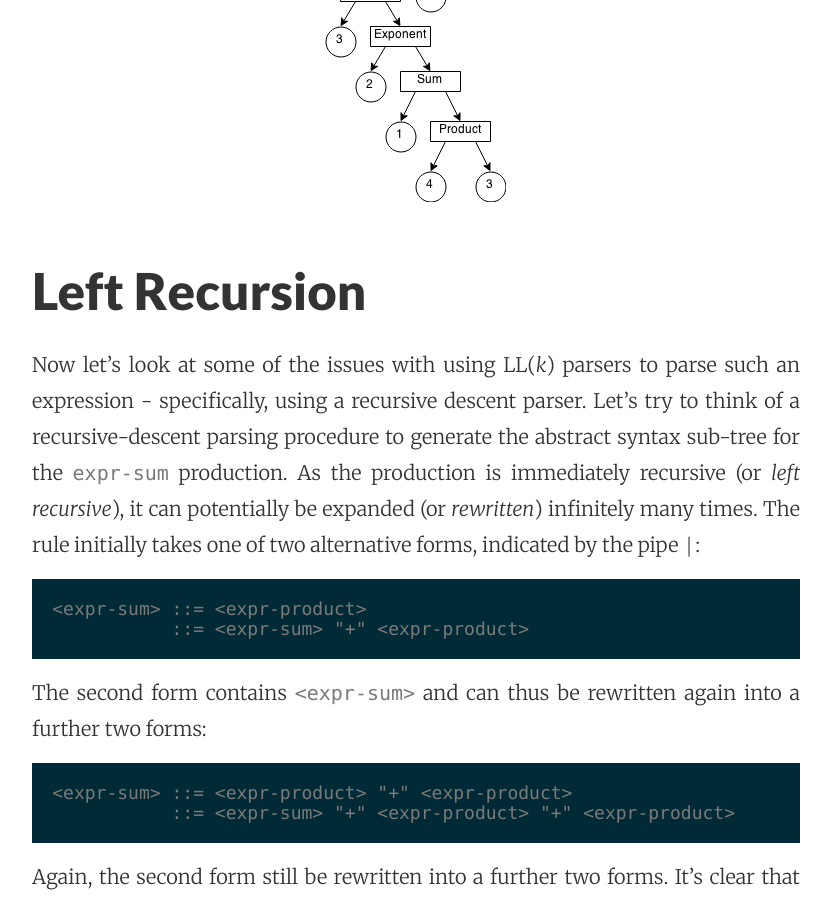
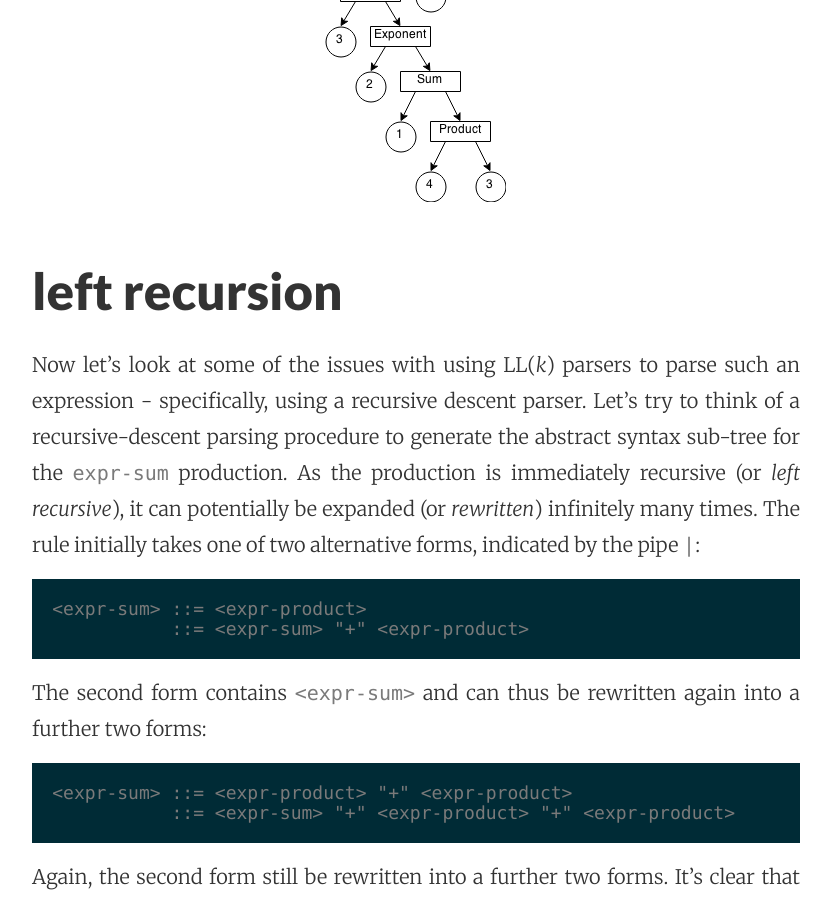
Before and after one commit to tom-galvin/tom-galvin.github.io, a Jekyll site: the page built from _posts/2014-12-25-parsing.md, in a window 1280 px wide and 900 px high, scrolled down 1362 px. Shown: the whole window, without its empty margins (224-1055 px from the left). Built offline with Jekyll 4.4.1, drawn with Linux system fonts in a browser that asks for light colours; nearby versions of some CDN libraries; some of the changed text lies outside the part shown.

```diff
--- a/_posts/2014-12-25-parsing.md
+++ b/_posts/2014-12-25-parsing.md
@@ -20,7 +20,7 @@ This grammar is perfectly valid and unambiguous; given a suitable parser, such a
   <img alt="An AST representing the expression &quot;3+2^(1+4*3)+4&quot;." src="{{ site.baseurl }}/images/ast-correct.png"/>
 </div>
 
-## Left Recursion
+## left recursion
 
 Now let's look at some of the issues with using LL(*k*) parsers to parse such an expression - specifically, using a recursive descent parser. Let's try to think of a recursive-descent parsing procedure to generate the abstract syntax sub-tree for the `expr-sum` production. As the production is immediately recursive (or *left recursive*), it can potentially be expanded (or *rewritten*) infinitely many times. The rule initially takes one of two alternative forms, indicated by the pipe `|`:
 
@@ -73,7 +73,7 @@ This will generate a parse tree of the correct associativity. To understand how
 
 What this iterative pseudo-code algorithm essentially does is parse this production from the bottom-up. The procedure starts with the `<expr-product>` form of the production, and then applies the `<expr-sum> "+" <expr-product>` form as many times as it can before stopping. In this way, the function is reminiscent of a miniature LR parser, by continually reducing the first form of the production as long as "+" is shifted.
 
-## Right Recursion
+## right recursion
 
 The second half is not essential to writing a recursive-descent parser. To parse a right-associative rule such as `<expr-exponent>`, a right-recursive rule will work fine in most cases. The production for `<expr-exponent>` is the following:
 
```
Also changed, not shown: about.md (+4 -0 lines).
